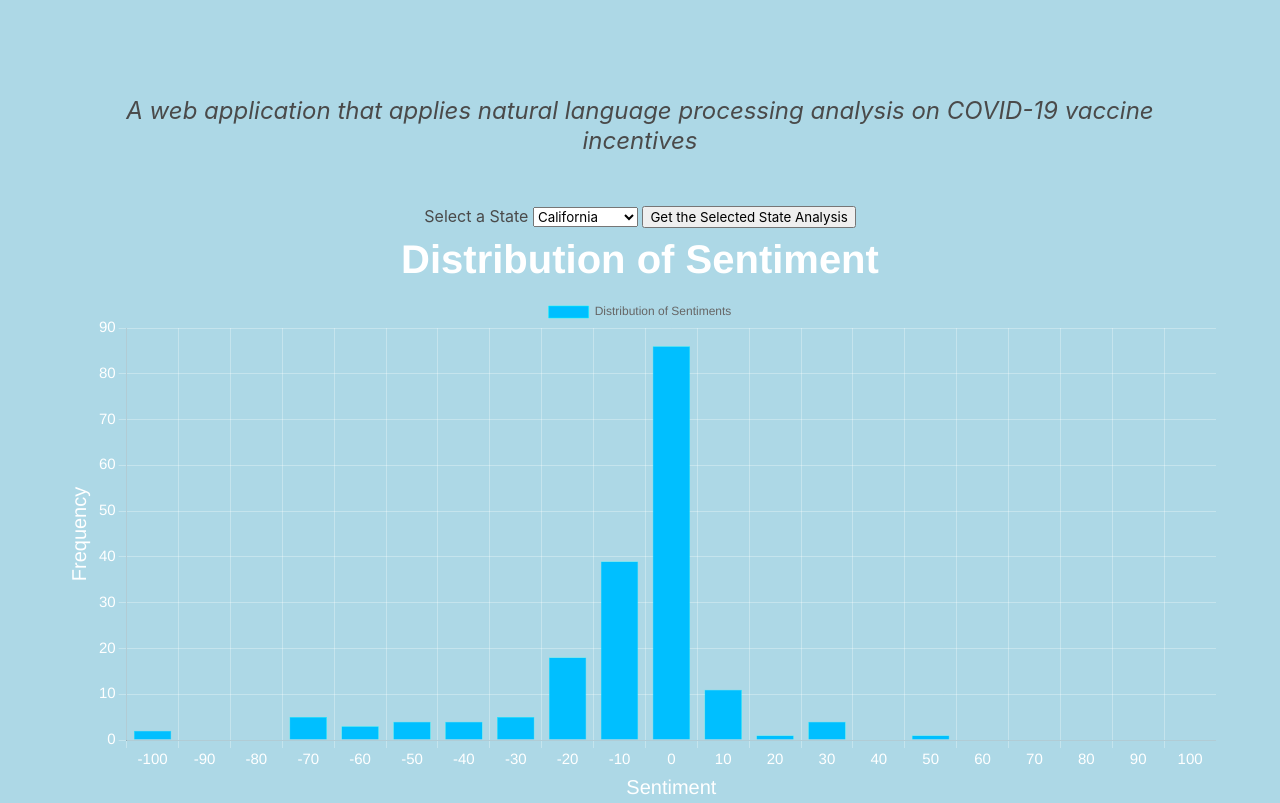
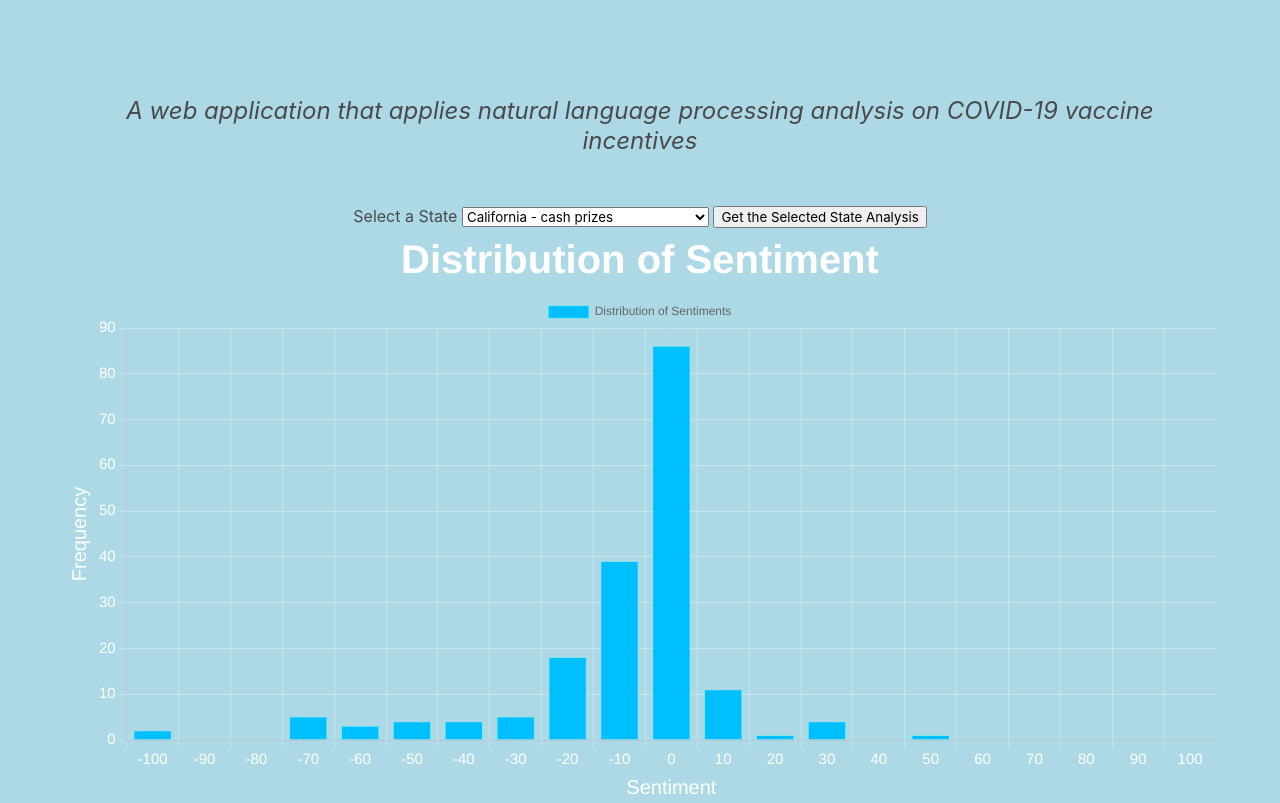
Before and after one commit to yjzhang3/Vaccine-Sent-NLP, a Flask app: page / in a window 1280 px wide. Shown: the part 52-855 px from the top of the page. Run offline with Flask 2, Linux system fonts and the light colour scheme; some libraries are stand-ins or nearby versions.

Commit message:
add in incentive type in dropdown menu

```diff
--- a/templates/login.html
+++ b/templates/login.html
@@ -26,13 +26,13 @@
           <form>
             <label for="framework">Select a State</label>
               <select id="framework">
-                  <option value="1">California</option>
-                  <option value="2">Delaware</option>
-                  <option value="3">Hawaii</option>
-                  <option value="4">New Jersey</option>
-                  <option value="5">New York</option>
-                  <option value="6">Ohio</option>
-                  <option value="7">West Virginia</option>
+                  <option value="1">California - cash prizes</option>
+                  <option value="2">Delaware - scholarship raffle</option>
+                  <option value="3">Hawaii - free travel raffle</option>
+                  <option value="4">New Jersey - free alcohol drinks</option>
+                  <option value="5">New York - free burgers and tickets</option>
+                  <option value="6">Ohio - 1 million raffle</option>
+                  <option value="7">West Virginia - guns</option>
               </select>
               <button id="btn">Get the Selected State Analysis</button>
           </form>
```
